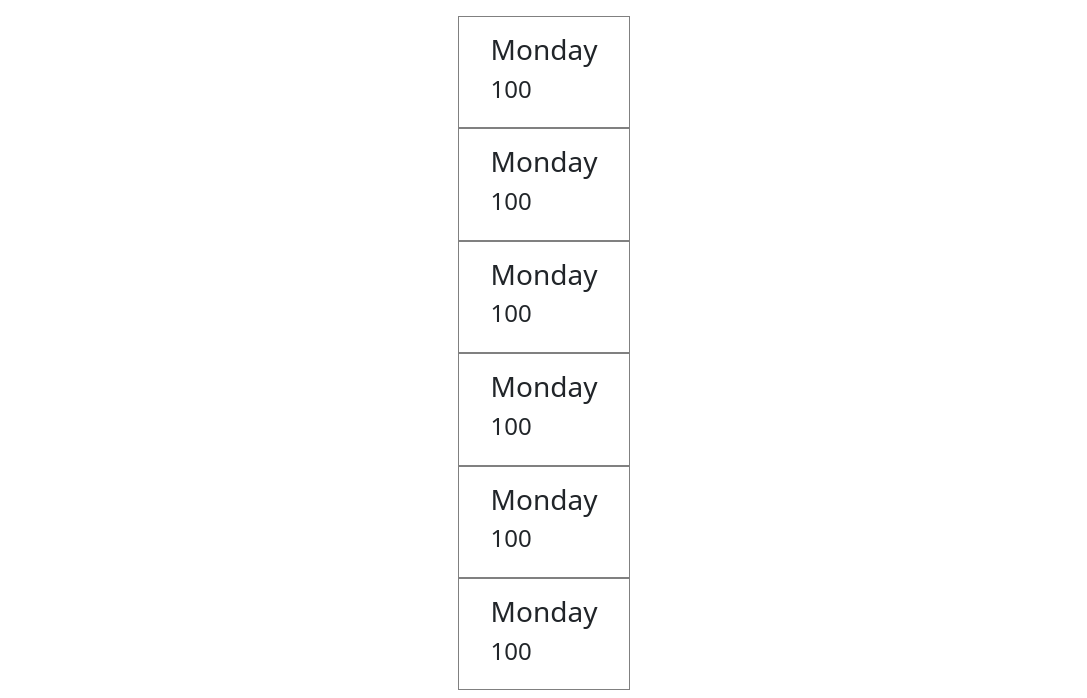
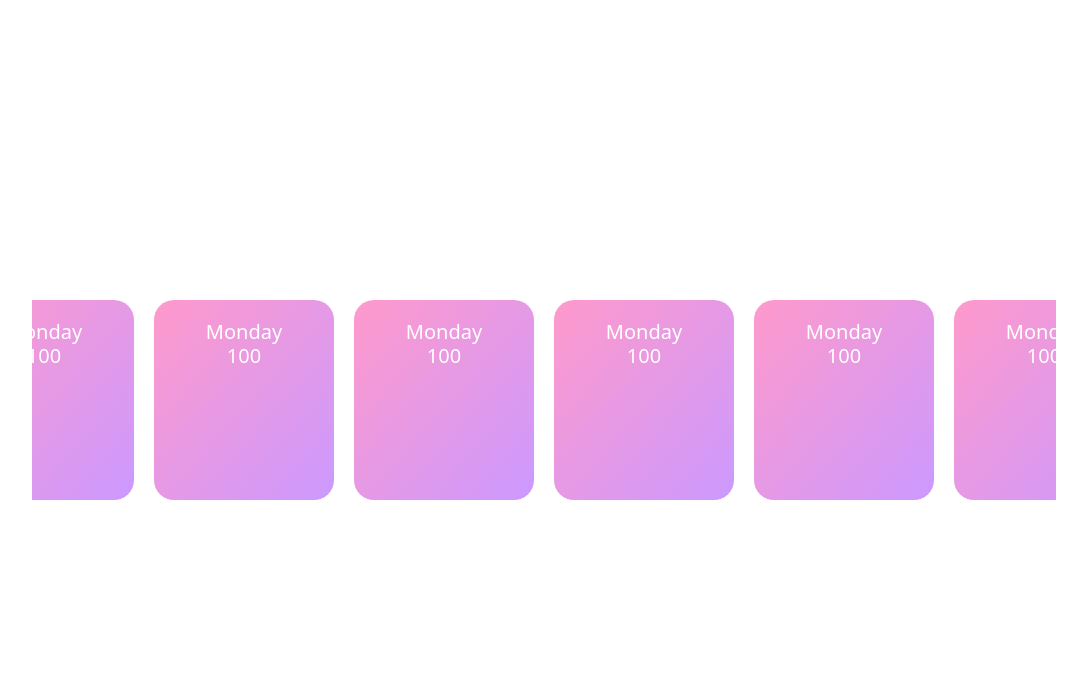
Before and after one commit to BiljanaDa/weather, a website: page index.html in a window 1280 px wide. Shown: the whole page, without its empty margins (96-1183 px from the left). Drawn offline with nearby package versions, Linux system fonts and the light colour scheme; no server answers.

Commit message:
doadat css

```diff
--- a/index.html
+++ b/index.html
@@ -1,15 +1,21 @@
 <!DOCTYPE html>
 <html lang="en">
   <head>
-    <meta charset="UTF-8">
-    <meta http-equiv="X-UA-Compatible" content="IE=edge">
-    <meta name="viewport" content="width=device-width, initial-scale=1.0">
-    <link href="https://cdn.jsdelivr.net/npm/bootstrap@5.3.2/dist/css/bootstrap.min.css" rel="stylesheet" integrity="sha384-T3c6CoIi6uLrA9TneNEoa7RxnatzjcDSCmG1MXxSR1GAsXEV/Dwwykc2MPK8M2HN" crossorigin="anonymous">
-    <link rel="stylesheet" href="style.css">
+    <meta charset="UTF-8" />
+    <meta http-equiv="X-UA-Compatible" content="IE=edge" />
+    <meta name="viewport" content="width=device-width, initial-scale=1.0" />
+    <link
+      href="https://cdn.jsdelivr.net/npm/bootstrap@5.3.2/dist/css/bootstrap.min.css"
+      rel="stylesheet"
+      integrity="sha384-T3c6CoIi6uLrA9TneNEoa7RxnatzjcDSCmG1MXxSR1GAsXEV/Dwwykc2MPK8M2HN"
+      crossorigin="anonymous"
+    />
+    <link rel="stylesheet" href="style.css" />
     <title>Document</title>
   </head>
   <body>
-    <div class = "app">
+    <div class="app">
+      <div class="boxes">
         <div class="box">
           <h3>Monday</h3>
           <h4 id="temp">100</h4>
@@ -35,7 +41,7 @@
           <h4 id="temp">100</h4>
         </div>
       </div>
-    <script>src="index.js"</script>
-
+    </div>
+    <script src="index.js"></script>
   </body>
 </html>
--- a/style.css
+++ b/style.css
@@ -1,13 +1,47 @@
-.box {
-    border:1px solid gray;
-    padding: 1rem 2rem;
+body,
+html {
+  height: 100%;
+  margin: 0;
 }
 
 .app {
-    display: flex;
-    justify-content: space-around;
-    gap: 2 rem;
-    align-items: center;
-    flex-direction: column;
-    margin-top: 1rem;
+  display: flex;
+  justify-content: center;
+  align-items: center;
+  height: 100vh;
 }
+
+.boxes {
+  display: flex;
+  justify-content: center;
+  list-style-type: none;
+  padding: 0;
+  margin: 0;
+  width: 80%;
+  overflow-x: auto;
+  white-space: nowrap;
+}
+
+.box {
+  width: 180px;
+  height: 200px;
+  padding: 20px;
+  margin: 0 10px;
+  border: none;
+  text-align: center;
+  border-radius: 20px;
+  background: linear-gradient(to bottom right, #ff99cc, #cc99ff);
+  transition: box-shadow 0.3s ease-in-out;
+  flex-shrink: 0;
+}
+
+.box h3,
+.box h4 {
+  margin: 0;
+  font-size: 20px;
+  color: #fff;
+}
+
+.box:hover {
+  box-shadow: 0 12px 16px rgba(0, 0, 0, 0.2), 0 0 0 8px rgba(0, 0, 0, 0.1);
+}
```
Also changed, not shown: index.js (indentation only). Lines whose indentation alone changed are shown as unchanged.
